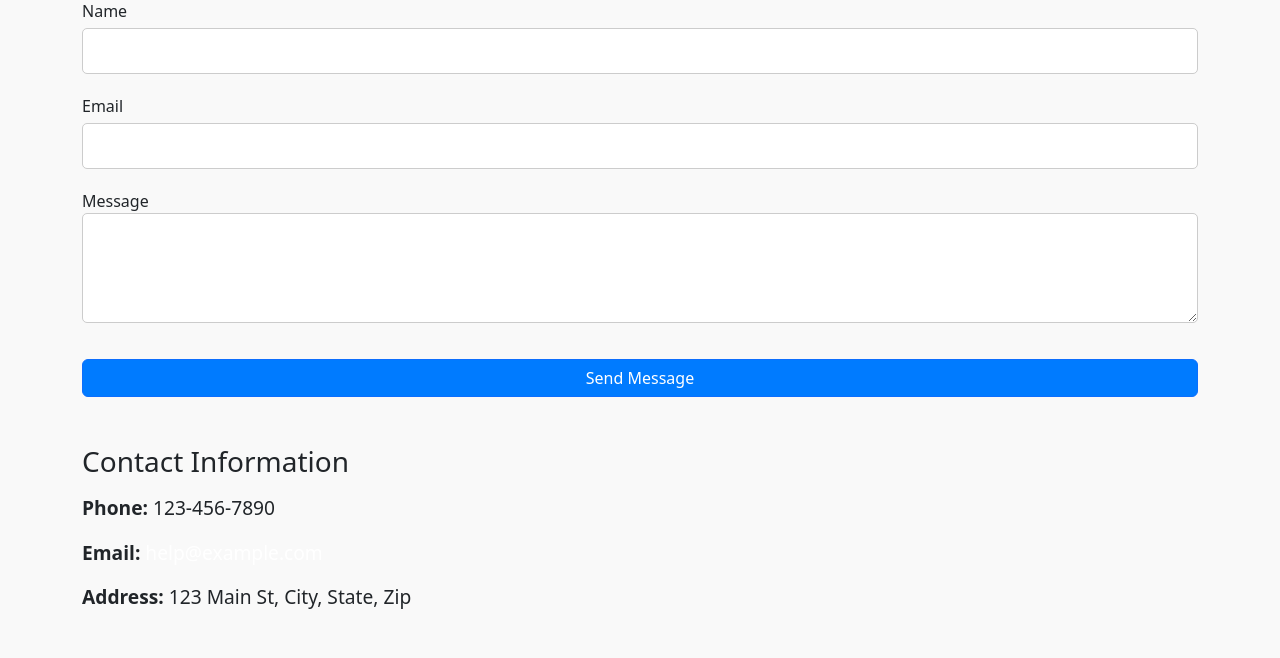
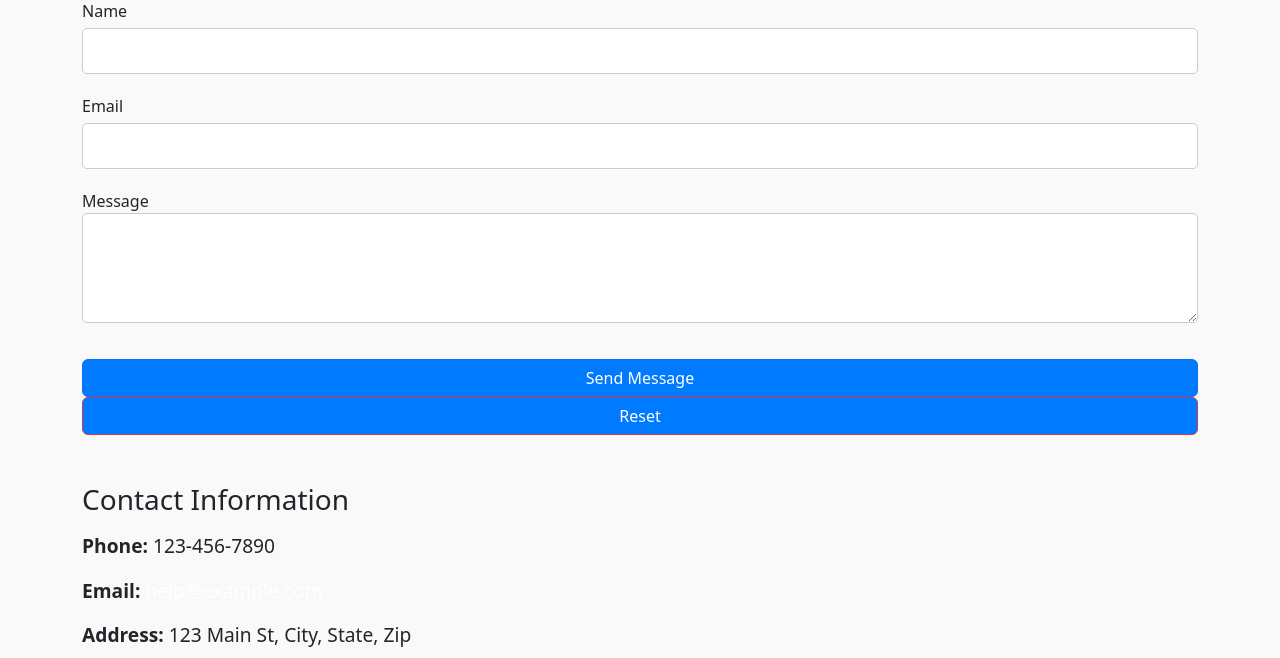
Before and after one commit to Mechantchulo/Project2, a Django app: template templates/contact.html in a window 1280 px wide. Shown: the part 494-1152 px from the top of the page. Run offline with Django 3.2, Linux system fonts and the light colour scheme; the template is opened without the code that fills it, so the values that code supplies are empty; some libraries are stand-ins or nearby versions.

Commit message:
`Added contact form functionality and success page`

```diff
--- a/templates/contact.html
+++ b/templates/contact.html
@@ -43,7 +43,8 @@
                     <textarea class="form-control" id="message" name="message" rows="4" required></textarea>
                 </div>
                 <button type="submit" class="btn btn-primary mt-3">Send Message</button>
-            </form>
+                <button type="reset" class="btn btn-danger">Reset</button> <!-- Reset button to clear the form -->
+              </form>
 
             <div class="contact-info mt-5">
                 <h3>Contact Information</h3>
@@ -59,6 +60,11 @@
         </div>
     </section>
     <!-- CONTACT US SECTION END -->
+    <!-- <script>
+      function showSpinner() {
+          document.getElementById('spinner').style.display = 'block'; // Show spinner on form submission
+      }
+      </script> -->
 
 {% endblock %}
 
--- a/templates/success.html
+++ b/templates/success.html
@@ -8,5 +8,6 @@
 <body>
     <h1>Thank You!</h1>
     <p>Your message has been sent successfully.</p>
+    <a href="{% url 'home' %}">Return to Home</a> <!-- Link back to the homepage -->
 </body>
 </html>
```
Also changed, not shown: pages/views.py (+24 -1 lines).
